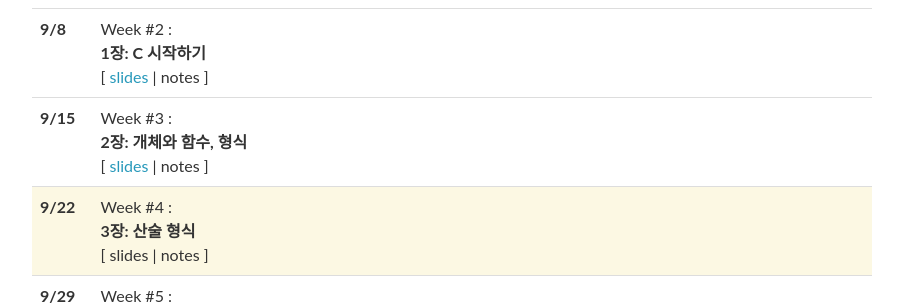
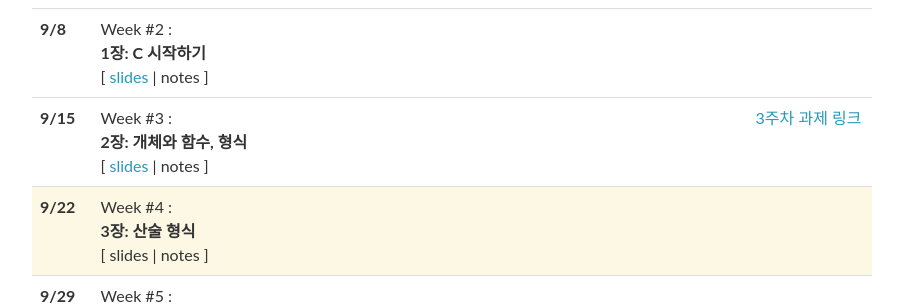
Before and after one commit to 2023-aaronkr/hb-c, a Jekyll site: the page built from _pages/lectures.md, in a window 1280 px wide and 900 px high. Shown: the part 294-599 px from the top of the window, without its empty margins (188-1091 px from the left). Built offline with Jekyll 4.4.1, drawn with Linux system fonts in a browser that asks for light colours; nearby versions of some CDN libraries; comment, search, counter and statistics services are not loaded.

Commit message:
Update lectures.yml

```diff
--- a/_data/lectures.yml
+++ b/_data/lectures.yml
@@ -20,7 +20,8 @@
     <strong>2장: 개체와 함수, 형식</strong>
   slides: "https://docs.google.com/presentation/d/1Lc9PPqllqBKdVkJpFgYEStOzMvSfbHkxbD-Qcs8YPA0/edit?usp=sharing"
   readings:
-  logistics:
+  logistics: >
+    <a href="https://classroom.github.com/a/jIHGvihm">3주차 과제 링크</a>
 
 - date: 9/22
   week: 4
```
